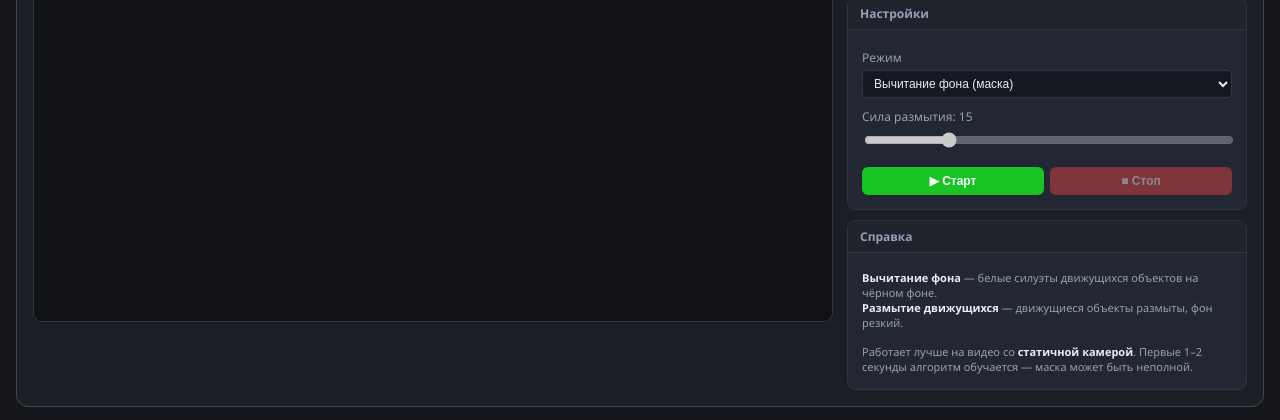
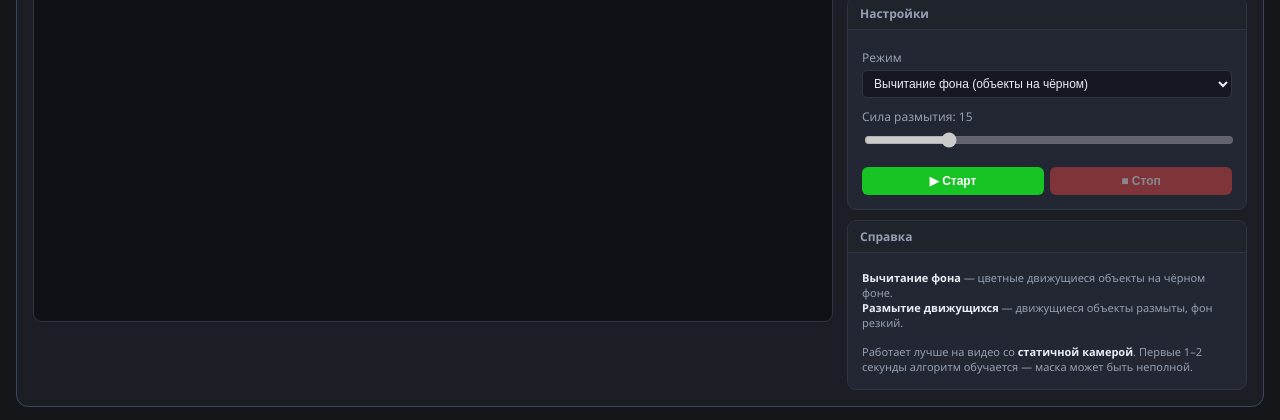
Before and after one commit to 517ANT39/lab-img, a React (Vite) app: page / in a window 1280 px wide. Shown: the part 2031-2451 px from the top of the page. Built offline with nearby package versions, Linux system fonts and the light colour scheme.

Commit message:
change app

```diff
--- a/src/components/VideoPanel.jsx
+++ b/src/components/VideoPanel.jsx
@@ -8,7 +8,6 @@ export default function VideoPanel({ showToast, videoElRef, videoCanvasRef }) {
   const [running, setRunning] = useState(false);
   const [loadedName, setLoadedName] = useState('');
 
-  // Refs — чтобы loop видел актуальные значения, а не замыкания
   const runningRef = useRef(false);
   const modeRef = useRef(mode);
   const blurRef = useRef(blur);
@@ -27,8 +26,7 @@ export default function VideoPanel({ showToast, videoElRef, videoCanvasRef }) {
     v.src = URL.createObjectURL(file);
     v.load();
     if (fgbgRef.current) { try { fgbgRef.current.delete(); } catch (_) {} }
-    // history=100 для быстрой адаптации, varThreshold=30 — чувствительность,
-    // detectShadows=false — тени не считаются объектами
+    // MOG2: history=100, varThreshold=30, detectShadows=false
     fgbgRef.current = new cv.BackgroundSubtractorMOG2(100, 30, false);
     setLoadedName(file.name);
     showToast('Видео загружено. Нажмите «Старт»');
@@ -44,7 +42,7 @@ export default function VideoPanel({ showToast, videoElRef, videoCanvasRef }) {
         return;
       }
 
-      // Ограничиваем размер кадра для производительности (макс 640 по большей стороне)
+      // Ограничиваем размер кадра для производительности
       const MAX_W = 640;
       const scale = v.videoWidth > MAX_W ? MAX_W / v.videoWidth : 1;
       const w = Math.round(v.videoWidth * scale);
@@ -66,9 +64,9 @@ export default function VideoPanel({ showToast, videoElRef, videoCanvasRef }) {
 
       // ---- MOG2 ----
       const fg = new cv.Mat();
-      fgbgRef.current.apply(rgb, fg, 0.01); // learningRate = 0.01 — медленная адаптация
+      fgbgRef.current.apply(rgb, fg, 0.01);
 
-      // Лёгкая морфология — убираем шум, но сохраняем силуэты
+      // Лёгкая морфология — убираем шум, сохраняем силуэты
       const k3 = cv.getStructuringElement(cv.MORPH_ELLIPSE, new cv.Size(3, 3));
       cv.morphologyEx(fg, fg, cv.MORPH_OPEN, k3);
       cv.morphologyEx(fg, fg, cv.MORPH_CLOSE, k3);
@@ -77,10 +75,17 @@ export default function VideoPanel({ showToast, videoElRef, videoCanvasRef }) {
       let out = new cv.Mat();
 
       if (modeRef.current === 'mask') {
-        // Режим 1: показываем маску движения — белые силуэты на чёрном
-        cv.cvtColor(fg, out, cv.COLOR_GRAY2RGB);
+        // ===== Режим 1: цветные объекты на чёрном фоне =====
+        // Маска — три канала, потом bitwise_and(rgb, mask3):
+        // где маска белая — пиксели оригинала,
+        // где чёрная — нули, т.е. чёрный фон.
+        const mask3 = new cv.Mat();
+        cv.cvtColor(fg, mask3, cv.COLOR_GRAY2RGB);
+        cv.bitwise_and(rgb, mask3, out);
+        mask3.delete();
+
       } else {
-        // Режим 2: размытие движущихся — движущиеся размыты, фон резкий
+        // ===== Режим 2: размытие движущихся =====
         const ksize = blurRef.current % 2 === 0 ? blurRef.current + 1 : blurRef.current;
         const blurred = new cv.Mat();
         cv.GaussianBlur(rgb, blurred, new cv.Size(ksize, ksize), 0, 0, cv.BORDER_DEFAULT);
@@ -99,7 +104,6 @@ export default function VideoPanel({ showToast, videoElRef, videoCanvasRef }) {
         a.delete(); b.delete();
       }
 
-      // Рисуем в canvas
       if (videoCanvasRef.current) {
         showMat(out, videoCanvasRef.current);
       }
@@ -136,7 +140,6 @@ export default function VideoPanel({ showToast, videoElRef, videoCanvasRef }) {
     if (v) v.pause();
   };
 
-  // Останавливаем при размонтировании
   useEffect(() => {
     return () => {
       runningRef.current = false;
@@ -169,7 +172,7 @@ export default function VideoPanel({ showToast, videoElRef, videoCanvasRef }) {
           <div className="pane-body">
             <label>Режим</label>
             <select value={mode} onChange={(e) => setMode(e.target.value)}>
-              <option value="mask">Вычитание фона (маска)</option>
+              <option value="mask">Вычитание фона (объекты на чёрном)</option>
               <option value="motionblur">Размытие движущихся</option>
             </select>
 
@@ -195,7 +198,7 @@ export default function VideoPanel({ showToast, videoElRef, videoCanvasRef }) {
           <div className="pane-title"><span>Справка</span></div>
           <div className="pane-body">
             <div className="hint">
-              <b>Вычитание фона</b> — белые силуэты движущихся объектов на чёрном фоне.<br />
+              <b>Вычитание фона</b> — цветные движущиеся объекты на чёрном фоне.<br />
               <b>Размытие движущихся</b> — движущиеся объекты размыты, фон резкий.<br /><br />
               Работает лучше на видео со <b>статичной камерой</b>.
               Первые 1–2 секунды алгоритм обучается — маска может быть неполной.
```
